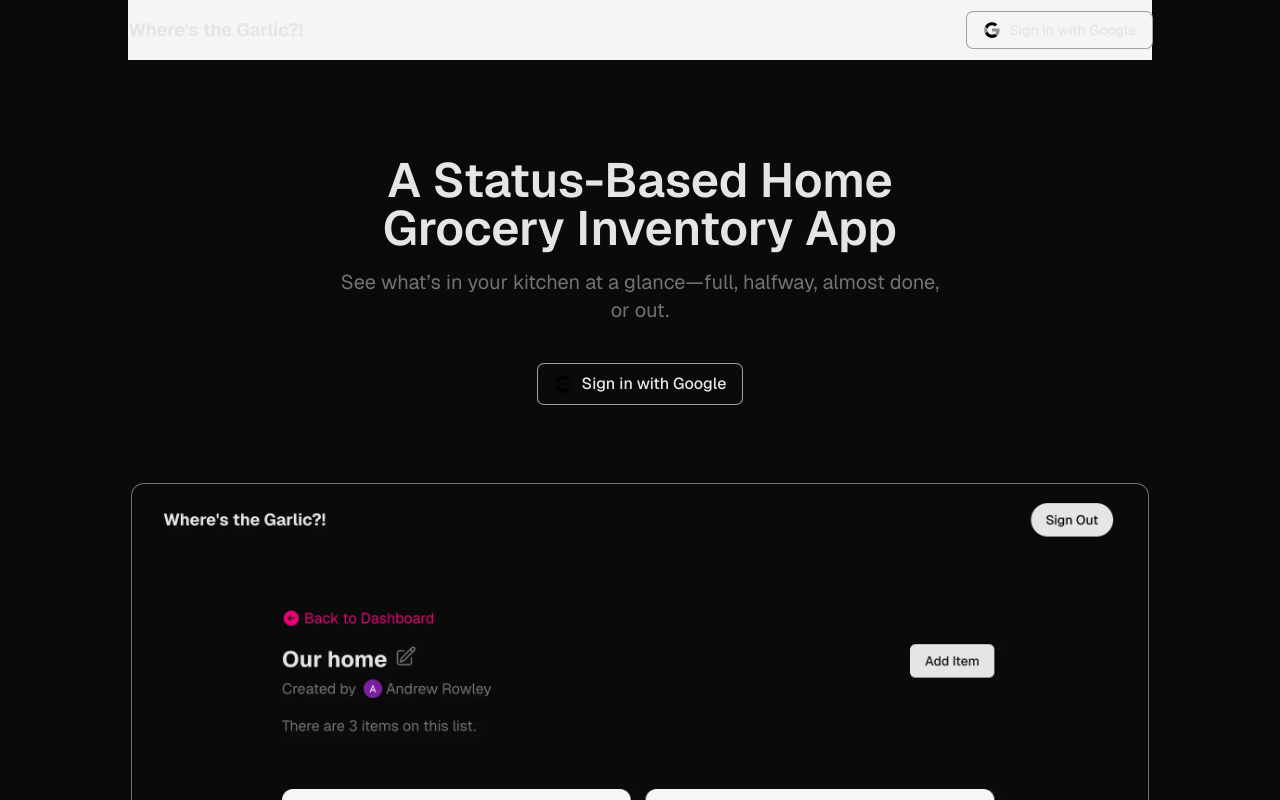
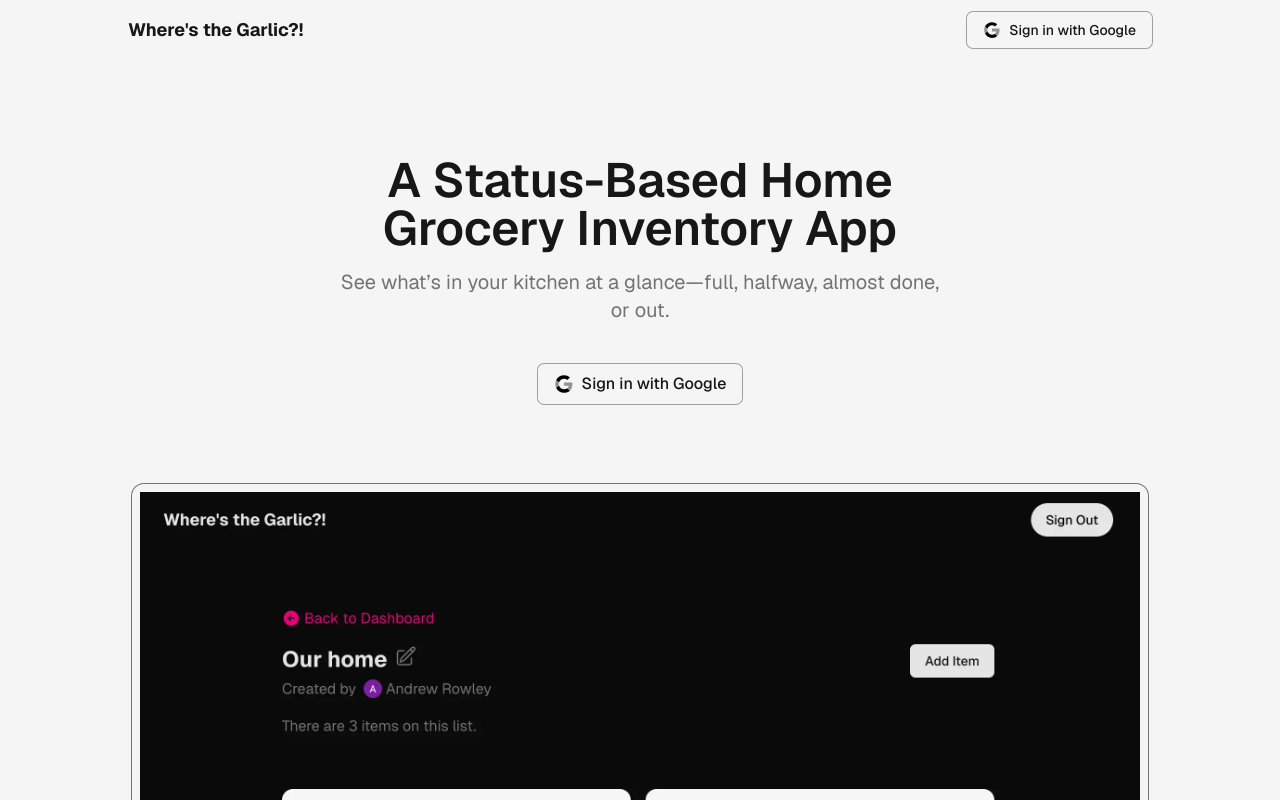
Before and after one commit to internetdrew/wheres-the-garlic, a Next.js app: page / in a window 1280 px wide. Shown: the top 800 px of the page. Built offline with nearby package versions, Linux system fonts and the light colour scheme; no server answers.

Commit message:
go to light bg

```diff
--- a/app/(marketing)/layout.tsx
+++ b/app/(marketing)/layout.tsx
@@ -65,7 +65,7 @@ export default function RootLayout({
         />
       </head>
       <body
-        className={`${geistSans.className} antialiased bg-neutral-950 text-neutral-200`}
+        className={`${geistSans.className} antialiased bg-neutral-100 text-neutral-900`}
       >
         <Navbar />
         {children}
```
